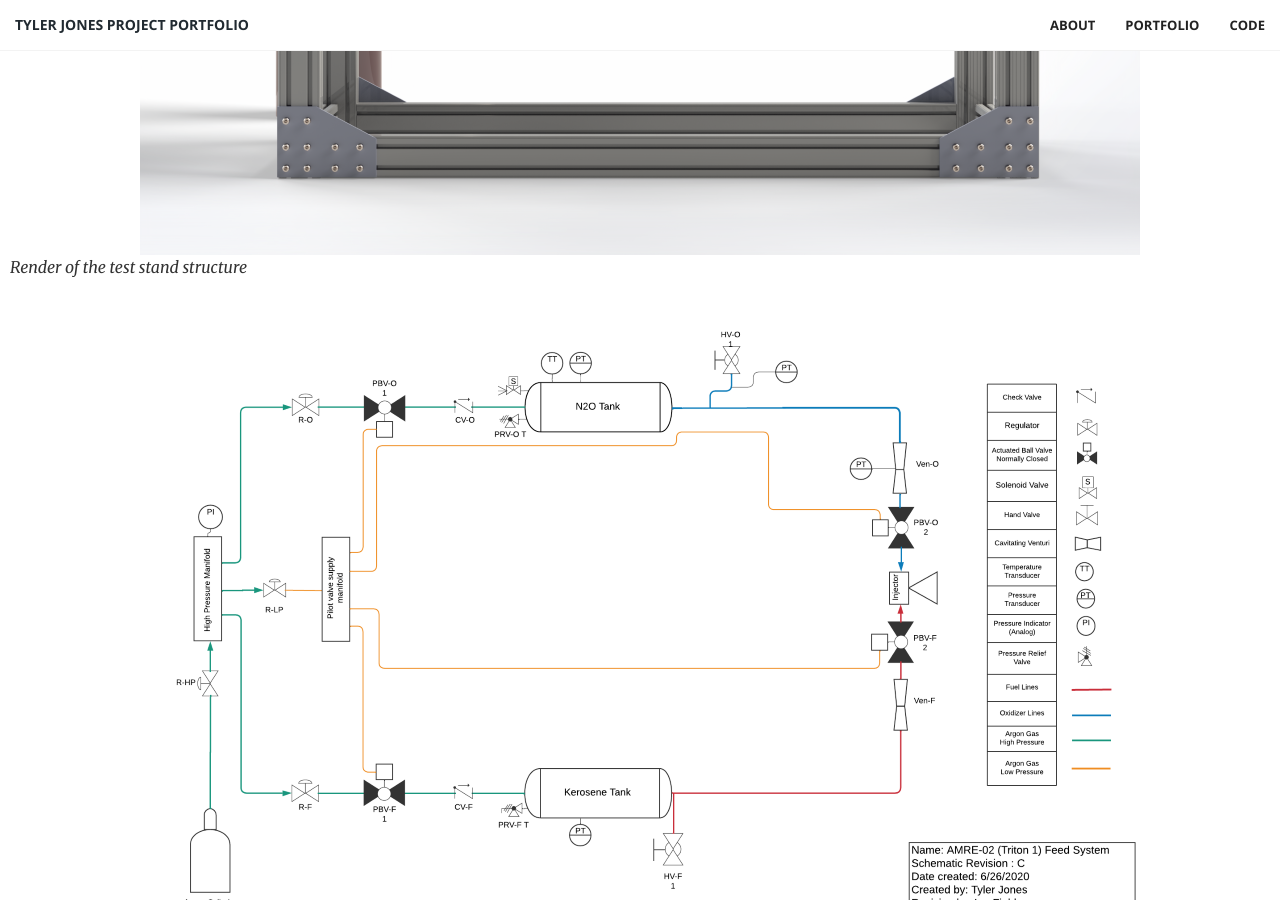
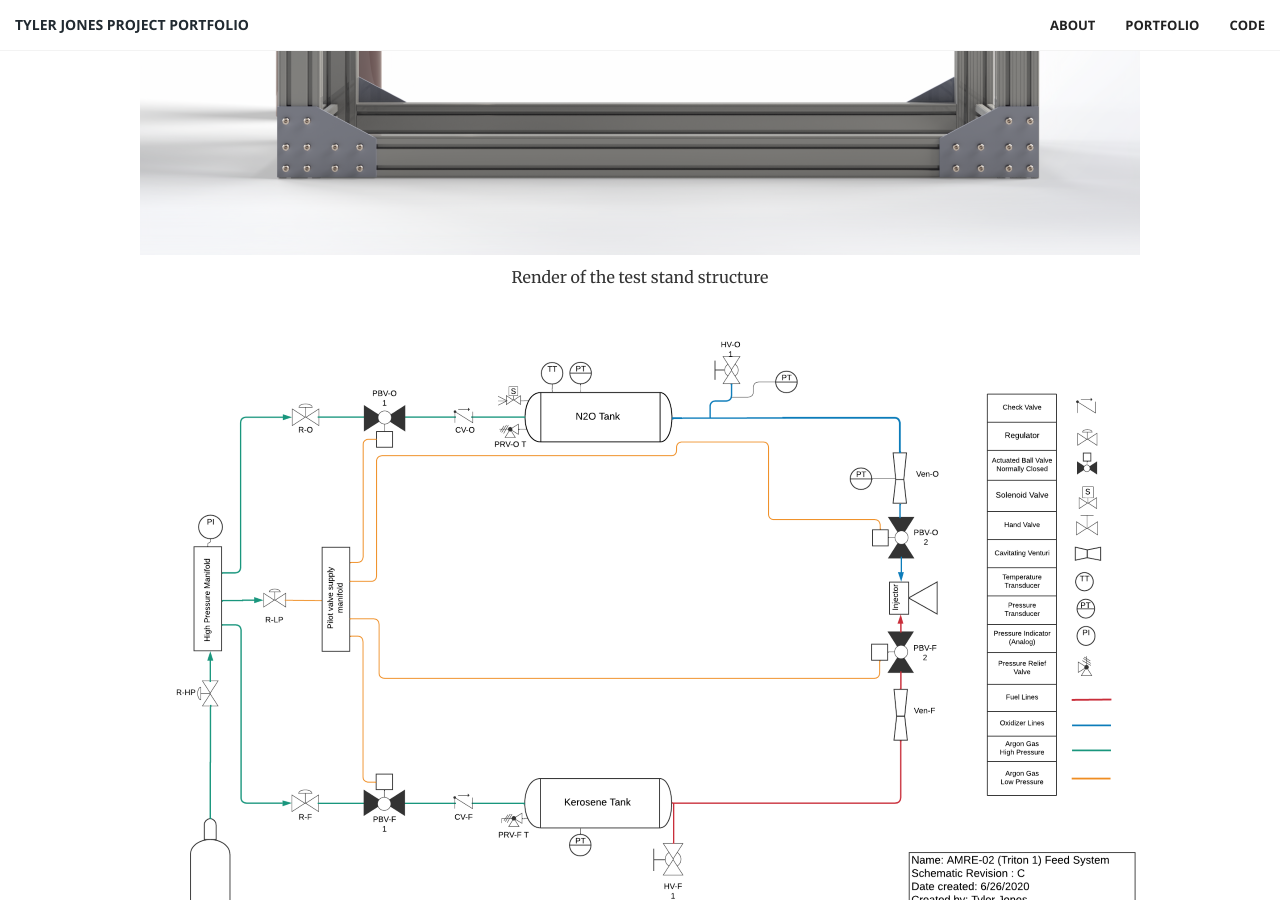
Before and after one commit to trj2088/trj2088.github.io, a Jekyll site: the page built from _portfolio/lre.md, in a window 1280 px wide and 900 px high, scrolled down 757 px. Built offline with Jekyll 4.4.1, drawn with Linux system fonts in a browser that asks for light colours.

Commit message:
Fixed text alignment

```diff
--- a/_portfolio/lre.md
+++ b/_portfolio/lre.md
@@ -9,13 +9,13 @@ link: /portfolio/lre.html
 
 
 ![Test Stand Render](/img/portfolio/standrender_small.png){:.centered}
-*Render of the test stand structure*
+<p style="text-align:center">Render of the test stand structure</p>
 
 ![Feed System Piping and Instrumentation Diagram](/img/portfolio/PID_1000.png){:.centered}
-*Feed System Piping and Instrumentation Diagram*
+<p style="text-align:center">Feed System Piping and Instrumentation Diagram</p>
 
 ![Engine data](/img/portfolio/Data_quick_guide.png){:.centered}
-*Initial design parameters*
+<p style="text-align:center">Initial design parameters</p>
 
 <!--
 <div style="width:50%; margin: auto;">
```
